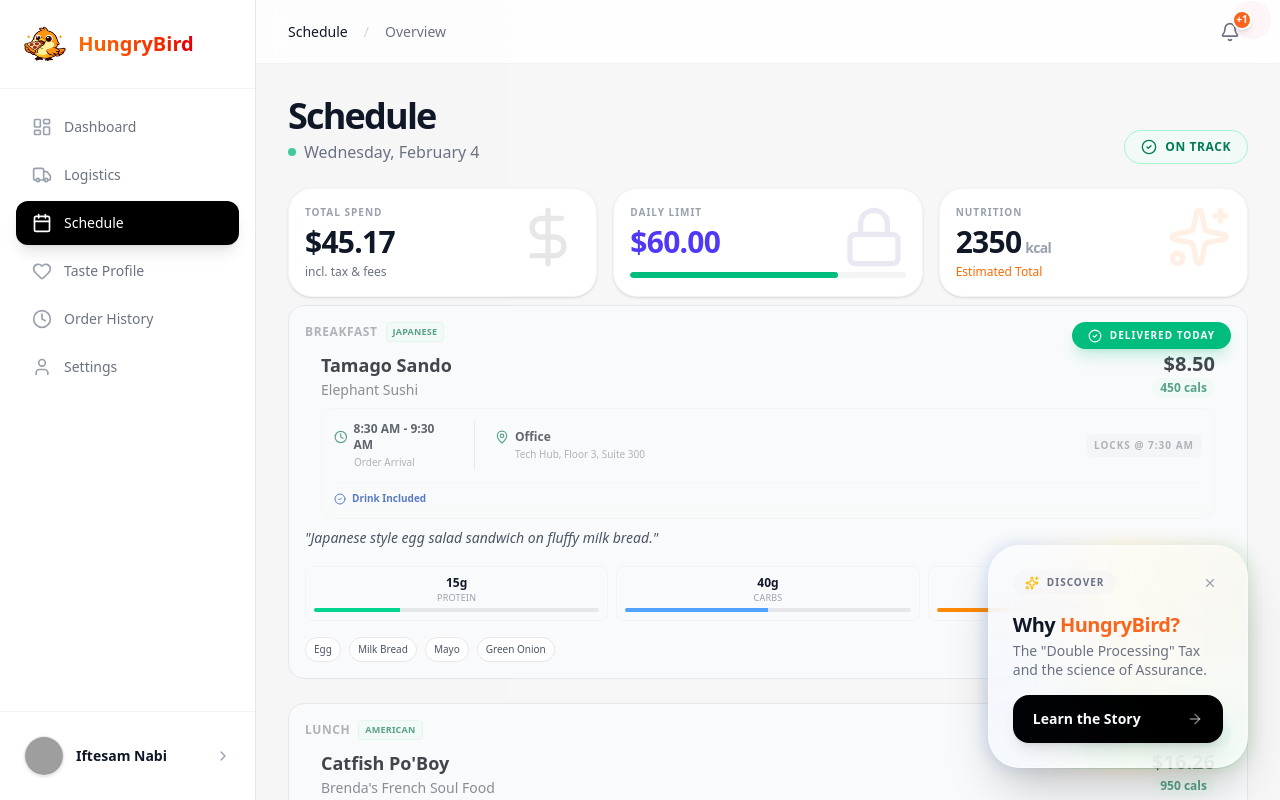
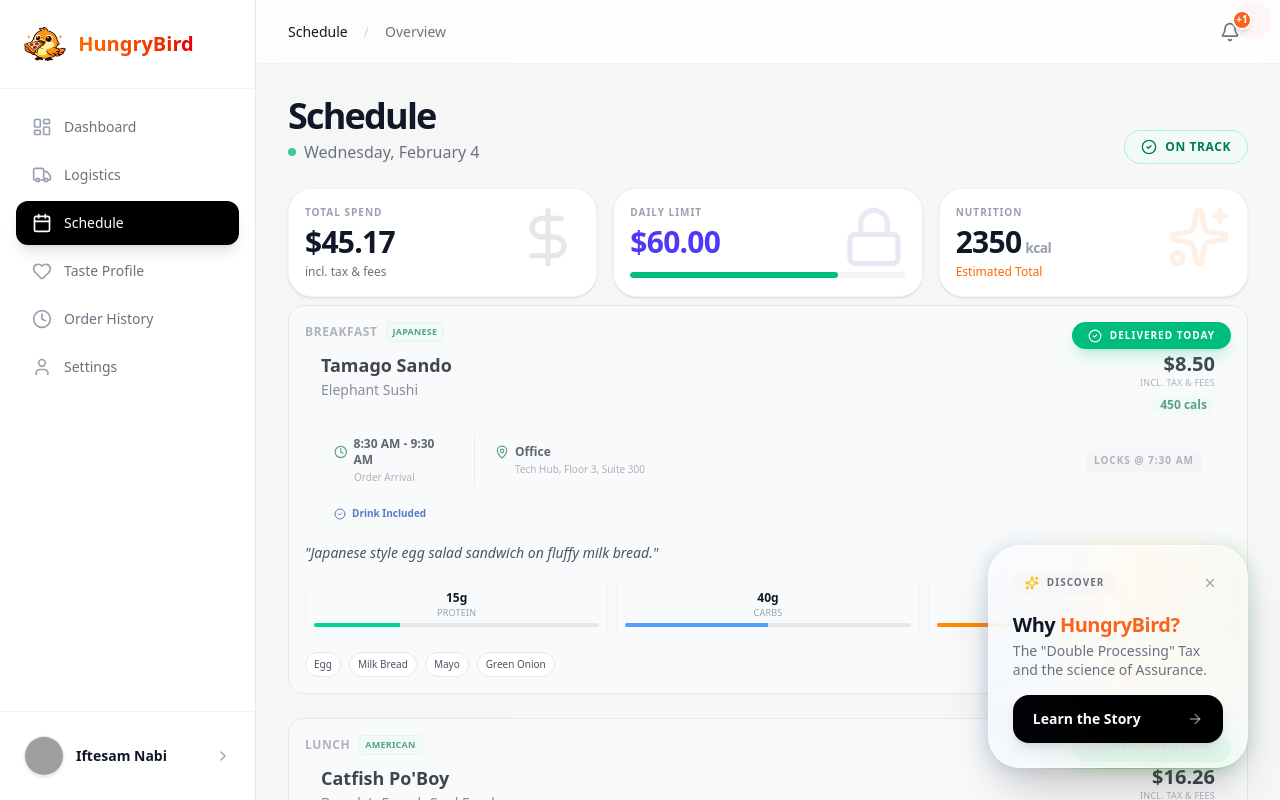
Before and after one commit to iftesam/hungrybird, a Next.js app: page /Schedule in a window 1280 px wide. Built offline with nearby package versions, Linux system fonts and the light colour scheme; grey boxes are pictures that could not be loaded.

Commit message:
Add 'incl. tax & fees' label to meal prices in Schedule
- Added professional price disclaimer below meal price
- Displays 'incl. tax & fees' in subtle gray text
- Improves pricing transparency for users

```diff
--- a/components/MealCard.jsx
+++ b/components/MealCard.jsx
@@ -199,7 +199,8 @@ export const MealCard = ({ meal, type, isSkipped, onSkip, onSwap, onRemove, onAd
                     {/* Highlighted Price & Calories */}
                     <div className={cn("text-right", isSkipped && "line-through text-gray-300 opacity-50")}>
                         <div className="font-bold text-xl text-gray-900 leading-none">${meal.price?.toFixed(2)}</div>
-                        <div className="text-xs font-bold text-emerald-600 mt-1 bg-emerald-50 px-2 py-0.5 rounded-full inline-block">
+                        <div className="text-[9px] font-medium text-gray-400 uppercase tracking-wide mt-0.5">incl. tax & fees</div>
+                        <div className="text-xs font-bold text-emerald-600 mt-1.5 bg-emerald-50 px-2 py-0.5 rounded-full inline-block">
                             {meal.nutrition?.cals} cals
                         </div>
                     </div>
```
